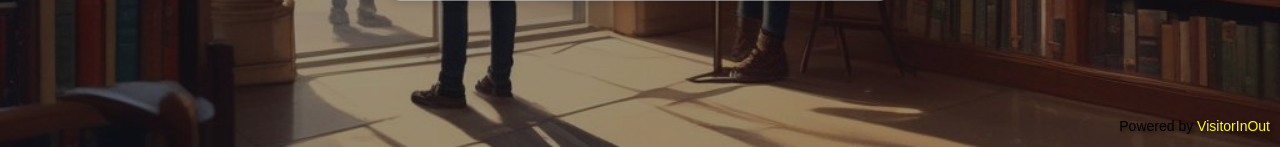
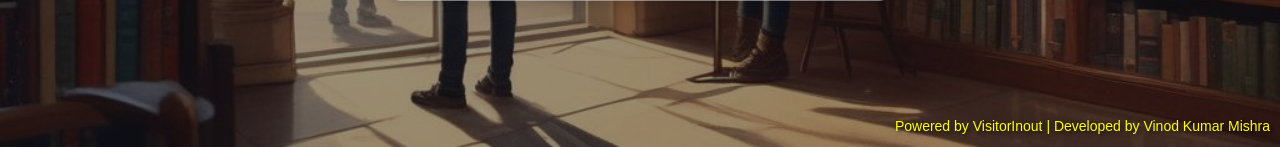
Before and after one commit to mishravk79/visitorinout, a Flask app: page /check_in_out in a window 1280 px wide. Shown: the part 653-800 px from the top of the page. Run offline with Flask 3, Linux system fonts and the light colour scheme; the visitor is signed in with stand-in values (Sample User, id 1); data that the repository does not hold is empty; some libraries are stand-ins or nearby versions.

Commit message:
Update check_in_out.html

```diff
--- a/templates/check_in_out.html
+++ b/templates/check_in_out.html
@@ -114,7 +114,7 @@
 
 <!-- Footer Section -->
 <div class="footer">
-    <p>Powered by <a href="https://github.com/mishravk79" target="_blank">VisitorInOut</a></p>
+    <p><a href="https://github.com/mishravk79" target="_blank" class="footer-link">Powered by VisitorInout | Developed by Vinod Kumar Mishra</a></p>
 </div>
 
 <script>
```
